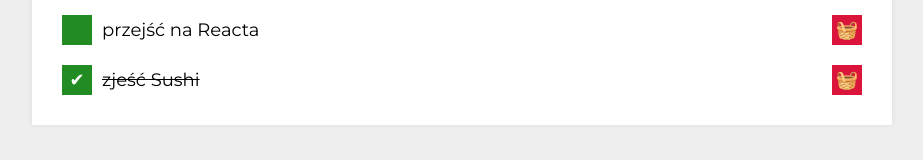
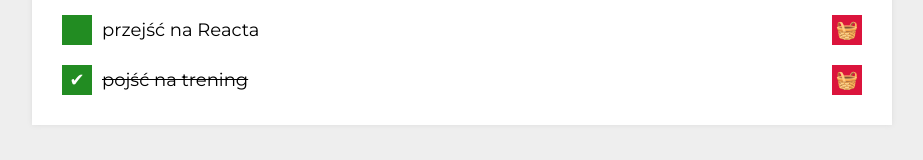
Before and after one commit to emilia82/todo-list-react, a React (Create React App) app: page / in a window 1280 px wide. Shown: the part 349-509 px from the top of the page, without its empty margins (178-1101 px from the left). Built offline with nearby package versions, Linux system fonts and the light colour scheme.

Commit message:
changed task content

```diff
--- a/src/App.js
+++ b/src/App.js
@@ -9,7 +9,7 @@ import Container from "./Container";
 
 const tasks = [
   { id: 1, content: "przejść na Reacta", done: false },
-  { id: 2, content: "zjeść Sushi", done: true },
+  { id: 2, content: "pojść na trening", done: true },
 ];
 
 const hideDoneTasks = false;
```
